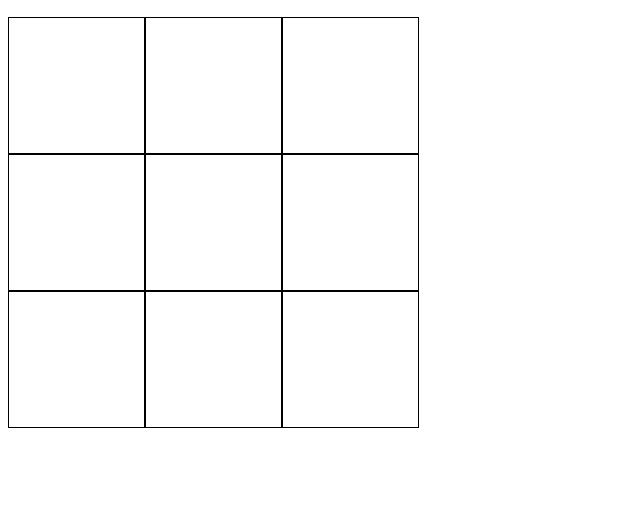
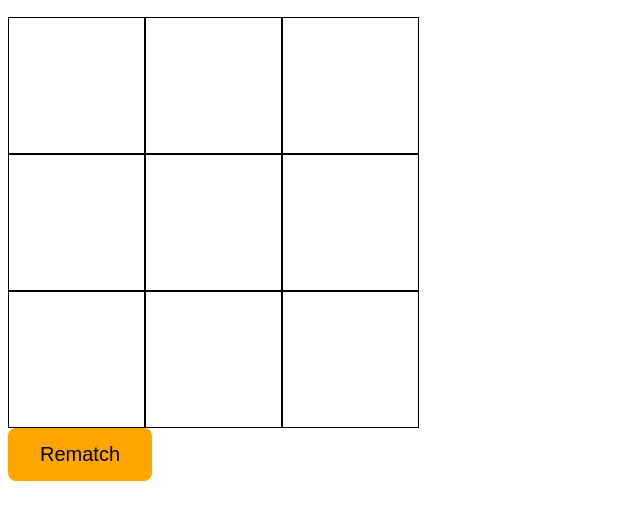
Before and after one commit to DaniiBlack/tictactoe, a plain HTML site: page index.html in a window 1280 px wide. Shown: the part 112-632 px from the top of the page, without its empty margins (0-640 px from the left). Drawn offline with Linux system fonts and the light colour scheme.

Commit message:
updated css

```diff
--- a/css/style.css
+++ b/css/style.css
@@ -27,6 +27,19 @@ body {
     background-color: rgb(185, 66, 185);
 }
 
+.clear {
+    clear:both;
+}
+
+.rematch {
+    background-color: orange;
+    border: none;
+    padding: 15px 32px;
+    text-align: center;
+    font-size: 20px;
+    border-radius: 8px;
+}
+
 
 /* width: 150px;
 height: 150px;
--- a/index.html
+++ b/index.html
@@ -28,6 +28,8 @@
             <div data-index="8" class="cell" id="c3"></div>
         </div>
     </div>
+    <div class="clear"></div>
+    <button id="rematch" class="rematch">Rematch</button>
     <script src="project0.js"></script>
 </body>
 </html>
```
